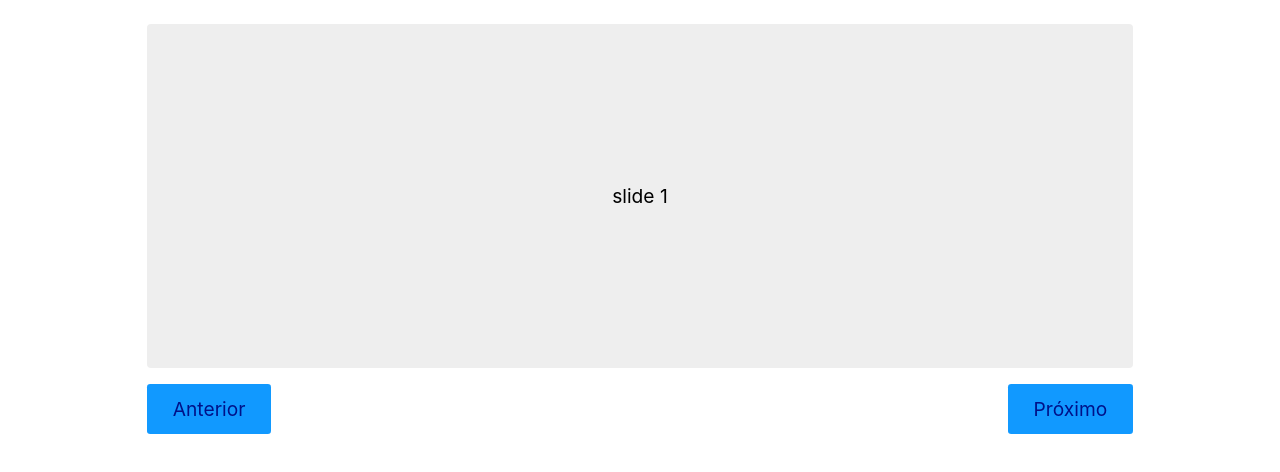
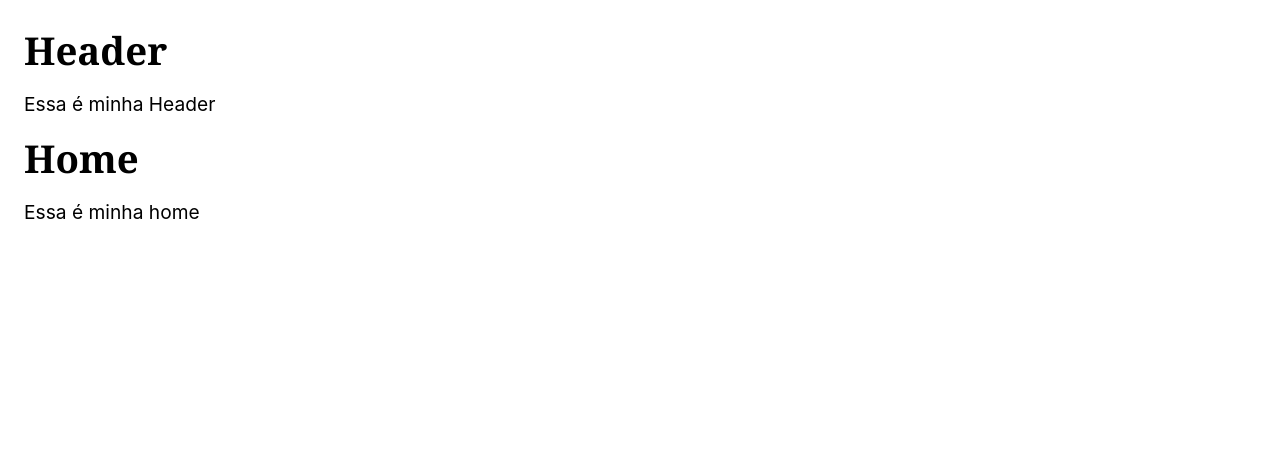
Before and after one commit to GabeGreison/reactApp, a React (Create React App) app in the folder meuapp/: page / in a window 1280 px wide. Shown: the top 472 px of the page. Built offline with nearby package versions, Linux system fonts and the light colour scheme.

Commit message:
Router exercises

```diff
--- a/meuapp/src/App.js
+++ b/meuapp/src/App.js
@@ -1,25 +1,18 @@
 import React from "react";
-import Slide from "./Slide";
+import { BrowserRouter, Routes, Route } from "react-router-dom";
+import Header from "./Header";
+import Home from "./Home";
+import Sobre from "./Sobre";
 
 const App = () => {
-  const slides = [
-    {
-      id: "slide 1",
-      text: "slide 1",
-    },
-    {
-      id: "slide 2",
-      text: "slide 2",
-    },
-    {
-      id: "slide 3",
-      text: "slide 3",
-    },
-  ];
   return (
-    <div>
-      <Slide slides={slides} />
-    </div>
+    <BrowserRouter>
+      <Header />
+      <Routes>
+        <Route path="/" element={<Home />} />
+        <Route path="sobre" element={<Sobre />} />
+      </Routes>
+    </BrowserRouter>
   );
 };
 export default App;
--- /dev/null
+++ b/meuapp/src/Header.js
@@ -0,0 +1,12 @@
+import React from "react";
+
+const Header = () => {
+  return (
+    <div>
+      <h1>Header</h1>
+      <p>Essa é minha Header</p>
+    </div>
+  );
+};
+
+export default Header;
--- /dev/null
+++ b/meuapp/src/Home.js
@@ -0,0 +1,12 @@
+import React from "react";
+
+const Home = () => {
+  return (
+    <div>
+      <h1>Home</h1>
+      <p>Essa é minha home</p>
+    </div>
+  );
+};
+
+export default Home;
--- a/meuapp/src/Slide.js
+++ /dev/null
@@ -1,44 +0,0 @@
-import react from "react";
-import React from "react";
-import styles from "./Slide.module.css";
-
-const Slide = ({ slides }) => {
-  const [active, setActive] = React.useState(0);
-  const [position, setPosition] = React.useState(0);
-  const contentRef = React.useRef();
-
-  react.useEffect(() => {
-    const { width } = contentRef.current.getBoundingClientRect();
-    setPosition(-(width * active));
-  }, [active]);
-
-  function slidePrev() {
-    if (active > 0) setActive(active - 1);
-  }
-
-  function slideNext() {
-    if (active < slides.length - 1) setActive(active + 1);
-  }
-
-  return (
-    <section className={styles.container}>
-      <div
-        ref={contentRef}
-        className={styles.content}
-        style={{ transform: `translateX(${position}px)` }}
-      >
-        {slides.map((slide) => (
-          <div className={styles.item} key={slide.id}>
-            {slide.text}
-          </div>
-        ))}
-      </div>
-      <nav className={styles.nav}>
-        <button onClick={slidePrev}>Anterior</button>
-        <button onClick={slideNext}>Próximo</button>
-      </nav>
-    </section>
-  );
-};
-
-export default Slide;
--- a/meuapp/src/Slide.module.css
+++ /dev/null
@@ -1,25 +0,0 @@
-.container {
-  overflow: hidden;
-}
-
-.content {
-  display: flex;
-  transition: transform 0.3s ease;
-}
-
-.item {
-  flex-shrink: 0;
-  width: 80%;
-  margin: 0 10%;
-  padding: 10rem 0;
-  background-color: #eee;
-  border-radius: 4px;
-  text-align: center;
-}
-
-.nav {
-  display: flex;
-  justify-content: space-between;
-  margin: 1rem auto;
-  width: 80%;
-}
--- /dev/null
+++ b/meuapp/src/Sobre.js
@@ -0,0 +1,12 @@
+import React from "react";
+
+const Sobre = () => {
+  return (
+    <div>
+      <h1>Sobre</h1>
+      <p>Essa é minha Sobre</p>
+    </div>
+  );
+};
+
+export default Sobre;
```
